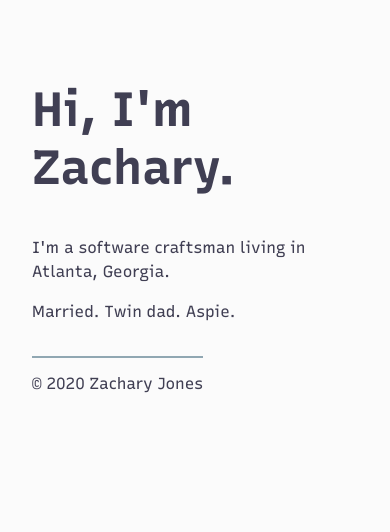
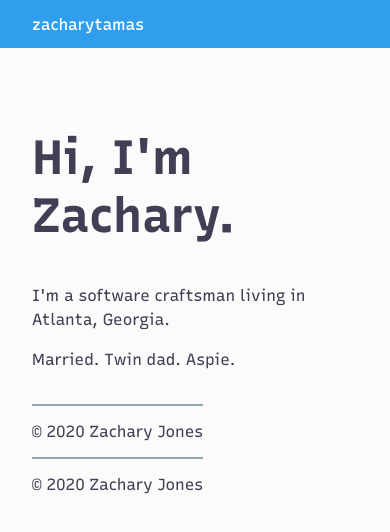
Before and after one commit to zacharytamas/hub, a Next.js app: page / in a window 390 px wide. Shown: the top 532 px of the page. Built offline with nearby package versions, Linux system fonts and the light colour scheme.

Commit message:
Update BaseLayout for configurability.
Specifically, it now uses CSS variables to make certain high-level Media Query-derived values available to other styles on the page.

```diff
--- a/src/components/layouts/BaseLayout.tsx
+++ b/src/components/layouts/BaseLayout.tsx
@@ -3,6 +3,9 @@ import React from 'react';
 
 import {css, Global} from '@emotion/core';
 import styled from '@emotion/styled';
+
+import SiteHeader from '../SiteHeader';
+import SiteFooter from '../SiteFooter';
 
 const mq = {
   sm: `@media (min-width: 640px)`,
@@ -13,15 +16,18 @@ const mq = {
 
 const SiteWidth = styled.section`
   max-width: 40rem;
+  margin: var(--site-edge-margin-v) var(--site-edge-margin-h);
 `;
 
-interface BaseLayoutProps {}
+interface BaseLayoutProps {
+  pageTitle?: string;
+}
 
-const BaseLayout: React.FC<BaseLayoutProps> = ({children}) => {
+const BaseLayout: React.FC<BaseLayoutProps> = ({children, pageTitle}) => {
   return (
     <div>
       <Head>
-        <title>Home</title>
+        <title>zacharytamas{pageTitle && ` | ${pageTitle}`}</title>
         <link rel="icon" href="/favicon.ico" />
       </Head>
 
@@ -41,24 +47,36 @@ const BaseLayout: React.FC<BaseLayoutProps> = ({children}) => {
           }
 
           body {
-            font-family: Recursive;
+            font-family: Recursive, mono;
             background-color: #fbfbfb;
             color: #403f53;
-            margin: 1rem 2rem;
             padding: 0;
-
-            ${mq.md} {
-              margin: 2rem 5rem;
-            }
+            margin: 0;
           }
 
           p {
             line-height: 1.5em;
           }
+
+          :root {
+            --site-edge-margin-v: 1rem;
+            --site-edge-margin-h: 2rem;
+
+            ${mq.md} {
+              --site-edge-margin-v: 2rem;
+              --site-edge-margin-h: 5rem;
+            }
+          }
         `}
       />
 
-      <SiteWidth>{children}</SiteWidth>
+      <SiteHeader></SiteHeader>
+
+      <SiteWidth>
+        {children}
+
+        <SiteFooter />
+      </SiteWidth>
     </div>
   );
 };
```
